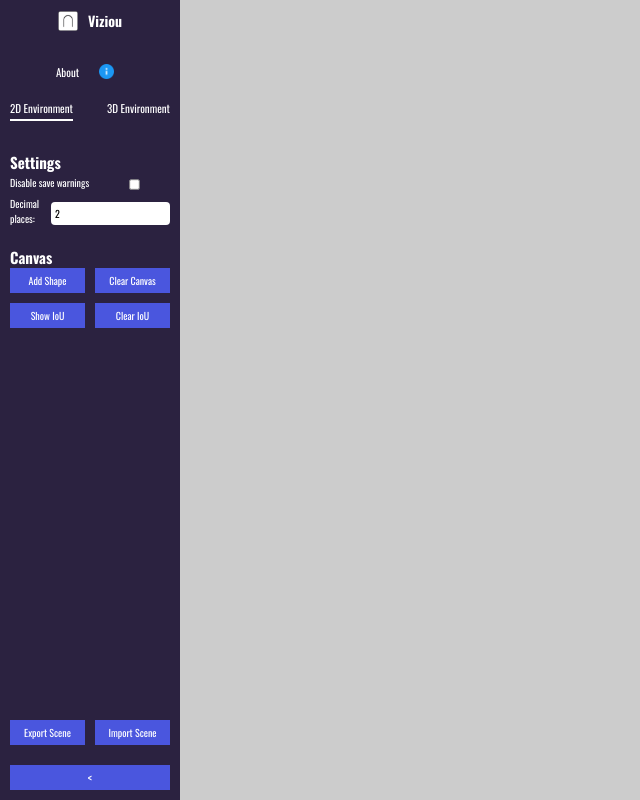
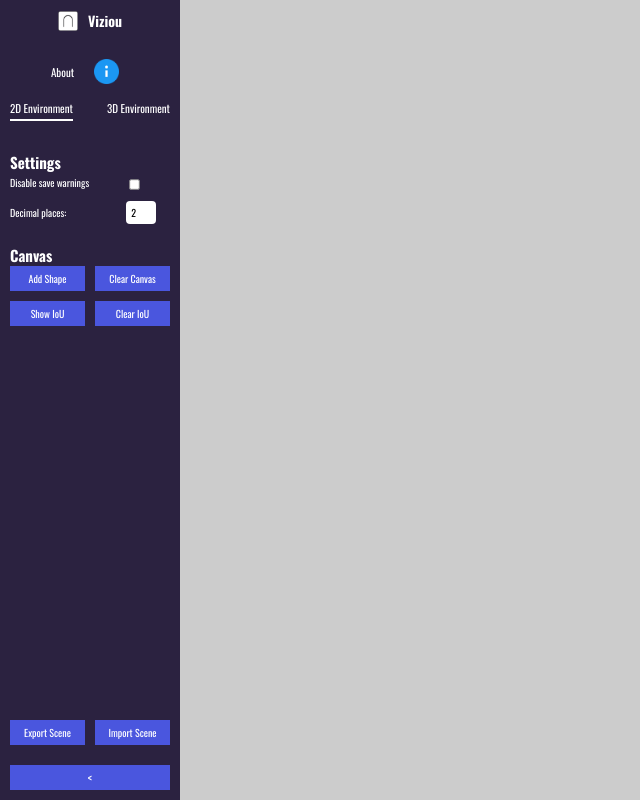
Before and after one commit to viziou/viziou, a React (Vite) app: page /2D-Environment in a window 1280 px wide. Shown: the whole page, without its empty margins (0-640 px from the left). Built offline with nearby package versions, Linux system fonts and the light colour scheme.

Commit message:
- Align decimal CSS to design - Redid 3D sidebar css to align with 2D

```diff
--- a/src/components/Sidebar2D.tsx
+++ b/src/components/Sidebar2D.tsx
@@ -65,10 +65,14 @@ const Sidebar2D = (props: SidebarProps2D) => {
                 <div className="section-2d">
                 <h2>Settings</h2>
                     <div className="settings-2d">
+                        <div className="setting-row-2d">
                             <label className="checkbox-label-2d">
                                 Disable save warnings
                                 <input type="checkbox" id="save-warnings-2d" />
                             </label>
+                        </div>
+
+                        <div className="setting-row-2d">
                             <label htmlFor="decimal-places-2d">
                             Decimal places:
                             <input
@@ -80,6 +84,8 @@ const Sidebar2D = (props: SidebarProps2D) => {
                                 onChange={(event) => dispatch!({ type: "SET_DECIMAL_PRECISION", precision: parseInt(event.target.value) })}
                             />
                             </label>
+                        </div>
+
                     </div>
                 </div>
             )}
--- a/src/components/Sidebar3D.tsx
+++ b/src/components/Sidebar3D.tsx
@@ -62,14 +62,21 @@ const Sidebar3D = (props: SidebarProps3D) => {
                     <div className="section-3d">
                     <h2>Settings</h2>
                         <div className="settings-3d">
+
+                            <div className="setting-row-3d">
                                 <label className="checkbox-label-3d">
                                     Disable save warnings
                                     <input type="checkbox" id="save-warnings-3d" />
                                 </label>
+                            </div>
+
+                            <div className="setting-row-3d">
                                 <label htmlFor="decimal-places-3d">
                                     Decimal places:
                                     <input type="number" id="decimal-places-3d" min="0" max="5" value="2" />
                                 </label>
+                            </div>
+
                         </div>
                     </div>
                 )}
--- a/src/styles/Sidebar2D.css
+++ b/src/styles/Sidebar2D.css
@@ -151,6 +151,24 @@
   gap: 10px;
 }
 
+.setting-row-2d {
+  display: flex;
+  align-items: center;
+  gap: 10px;
+}
+
+.settings-2d label {
+  font-size: 16px;
+  color: white;
+  white-space: nowrap;
+}
+
+.settings-2d input[type="number"] {
+  width: 30px;
+  text-align: center;
+  margin-left: 75px;
+}
+
 .checkbox-label-2d {
   display: inline-flex;
   align-items: center;
@@ -161,10 +179,6 @@
 
 .checkbox-label-2d input[type="checkbox"] {
   margin-left: 10px;
-}
-
-input[type="number"] {
-  width: 100%;
 }
 
 .canvas-buttons-2d {
@@ -269,9 +283,8 @@ select {
   }
 
   .info-icon-2d {
-      width: 15px;
-      height:15px;
-      margin-right: px;
+      width: 25px;
+      height: 25px;
   }
 
   .nav-link-2d {
@@ -281,20 +294,26 @@ select {
 
   .settings-2d {
       gap: 5px;
+      flex-direction: column;
+  }
+
+  .setting-row-2d {
+      display: flex;
+      align-items: center;
+      gap: 10px;
   }
 
   .settings-2d label {
       font-size: 10px;
-      display: inline-flex;
-      justify-content: space-between;
-      align-items: center;
-      width: 100%;
+      color: white;
+      white-space: nowrap;
   }
 
   .settings-2d input[type="number"] {
-      width: 100%;
-      padding: 4px;
+      width: 30px;
+      margin-left: 60px;
       font-size: 10px;
+      text-align: center;
   }
 
   .settings-2d input[type="checkbox"] {
--- a/src/styles/Sidebar3D.css
+++ b/src/styles/Sidebar3D.css
@@ -20,7 +20,7 @@
 .sidebar-3d.collapsed .logo-text-3d,
 .sidebar-3d.collapsed .nav-3d,
 .sidebar-3d.collapsed .section-3d,
-.sidebar-3d.collapsed .polyhedron-list-3d,
+.sidebar-3d.collapsed .polygon-list-3d,
 .sidebar-3d.collapsed .footer-buttons-3d {
   display: none;
 }
@@ -107,7 +107,7 @@
 
 .about-icon-3d .nav-link-3d {
   margin-right: 20px;
-  margin-top: 8px
+  margin-top: 8px;
 }
 
 .tooltip {
@@ -116,7 +116,6 @@
 }
 
 .tooltip .tooltiptext {
-  /* visibility: visible; */
   visibility: hidden;
   width: 350px;
   background-color: white;
@@ -131,8 +130,6 @@
   border-width: 1.5px;
   border-color: black;
   font-size: 15px;
-
-  /* Position the tooltip */
   position: absolute;
   z-index: 1;
 }
@@ -151,6 +148,24 @@
   gap: 10px;
 }
 
+.setting-row-3d {
+  display: flex;
+  align-items: center;
+  gap: 10px;
+}
+
+.settings-3d label {
+  font-size: 16px;
+  color: white;
+  white-space: nowrap;
+}
+
+.settings-3d input[type="number"] {
+  width: 30px; /* Adjust as necessary */
+  text-align: center;
+  margin-left: 75px;
+}
+
 .checkbox-label-3d {
   display: inline-flex;
   align-items: center;
@@ -161,10 +176,6 @@
 
 .checkbox-label-3d input[type="checkbox"] {
   margin-left: 10px;
-}
-
-input[type="number"] {
-  width: 100%;
 }
 
 .canvas-buttons-3d {
@@ -201,13 +212,13 @@ select {
   font-size: 12px;
 }
 
-.polyhedron-list-3d {
+.polygon-list-3d {
   margin-bottom: 10px;
   height: 200px;
   overflow-y: auto;
 }
 
-.polyhedron-item-3d {
+.polygon-item-3d {
   background-color: #4a4a6a;
   padding: 5px;
   margin-bottom: 5px;
@@ -251,11 +262,11 @@ select {
   .sidebar-3d {
     width: 180px;
     padding: 10px;
-    font-size: 12px;
+    font-size: 10px;
   }
 
   .threed-button-3d {
-    font-size: 12px;
+    font-size: 10px;
     padding: 5px;
   }
 
@@ -268,27 +279,38 @@ select {
     font-size: 14px;
   }
 
+  .info-icon-3d {
+    width: 25px;
+    height: 25px;
+  }
+
   .nav-link-3d {
-    font-size: 12px;
+    font-size: 11px;
     padding: 5px 0;
   }
 
   .settings-3d {
     gap: 5px;
+    flex-direction: column;
+  }
+
+  .setting-row-3d {
+    display: flex;
+    align-items: center;
+    gap: 10px;
   }
 
   .settings-3d label {
-    font-size: 12px;
-    display: inline-flex;
-    justify-content: space-between;
-    align-items: center;
-    width: 100%;
+    font-size: 10px;
+    color: white;
+    white-space: nowrap;
   }
 
   .settings-3d input[type="number"] {
-    width: 100%;
-    padding: 4px;
-    font-size: 12px;
+    width: 30px;
+    margin-left: 60px;
+    font-size: 10px;
+    text-align: center;
   }
 
   .settings-3d input[type="checkbox"] {
@@ -309,7 +331,7 @@ select {
     padding: 4px;
   }
 
-  .polyhedron-item-3d {
+  .polygon-item-3d {
     font-size: 10px;
   }
 
```
Lines whose indentation alone changed are shown as unchanged.
